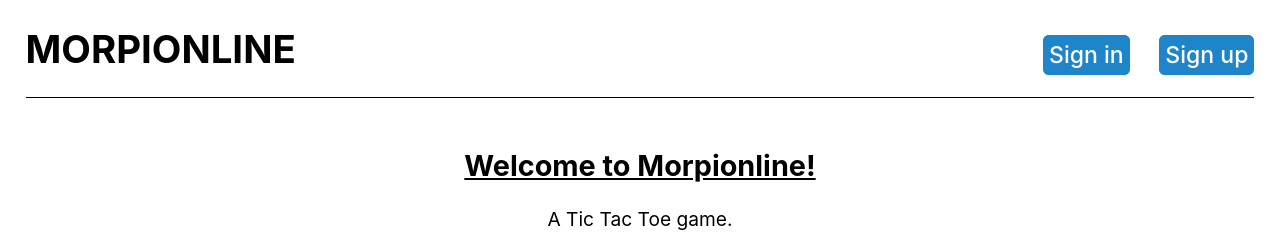
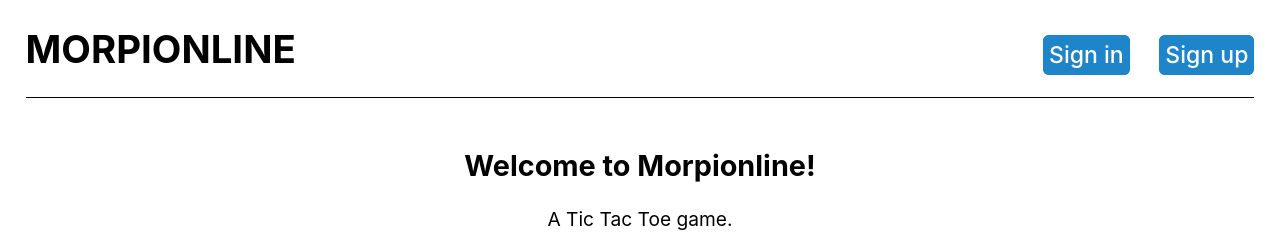
Before and after one commit to Samuel-Labagnere/morpionline, a React (Create React App) app: page / in a window 1280 px wide. Shown: the top 233 px of the page. Built offline with nearby package versions, Linux system fonts and the light colour scheme.

Commit message:
Removed underline from non-link texts

```diff
--- a/src/components/PlayComponent/index.js
+++ b/src/components/PlayComponent/index.js
@@ -81,7 +81,7 @@ const PlayComponent = () => {
             }else if(isPlayingOnline){
                 return(
                     <div id="playComponent">
-                        <p style={{fontWeight: "bold", textDecoration: "underline"}}>Work in progress.</p>
+                        <p style={{fontWeight: "bold"}}>Work in progress.</p>
                         <ButtonComponent type="button" onClick={() => setIsPlayingOnline(false)} value="Return" />
                     </div>
                 )
--- a/src/components/Welcome/index.js
+++ b/src/components/Welcome/index.js
@@ -5,7 +5,7 @@ import "./style.css"
 const Welcome = () => {
     return(
         <div id="home">
-            <h2 style={{textDecoration: 'underline'}}>Welcome to Morpionline!</h2>
+            <h2>Welcome to Morpionline!</h2>
             <p>A Tic Tac Toe game.<br /><span style={{fontStyle: 'italic'}}>An MMI associate degree project.</span></p>
             <p>Play with a friend on the same device or against the computer !</p>
             <br />
```
